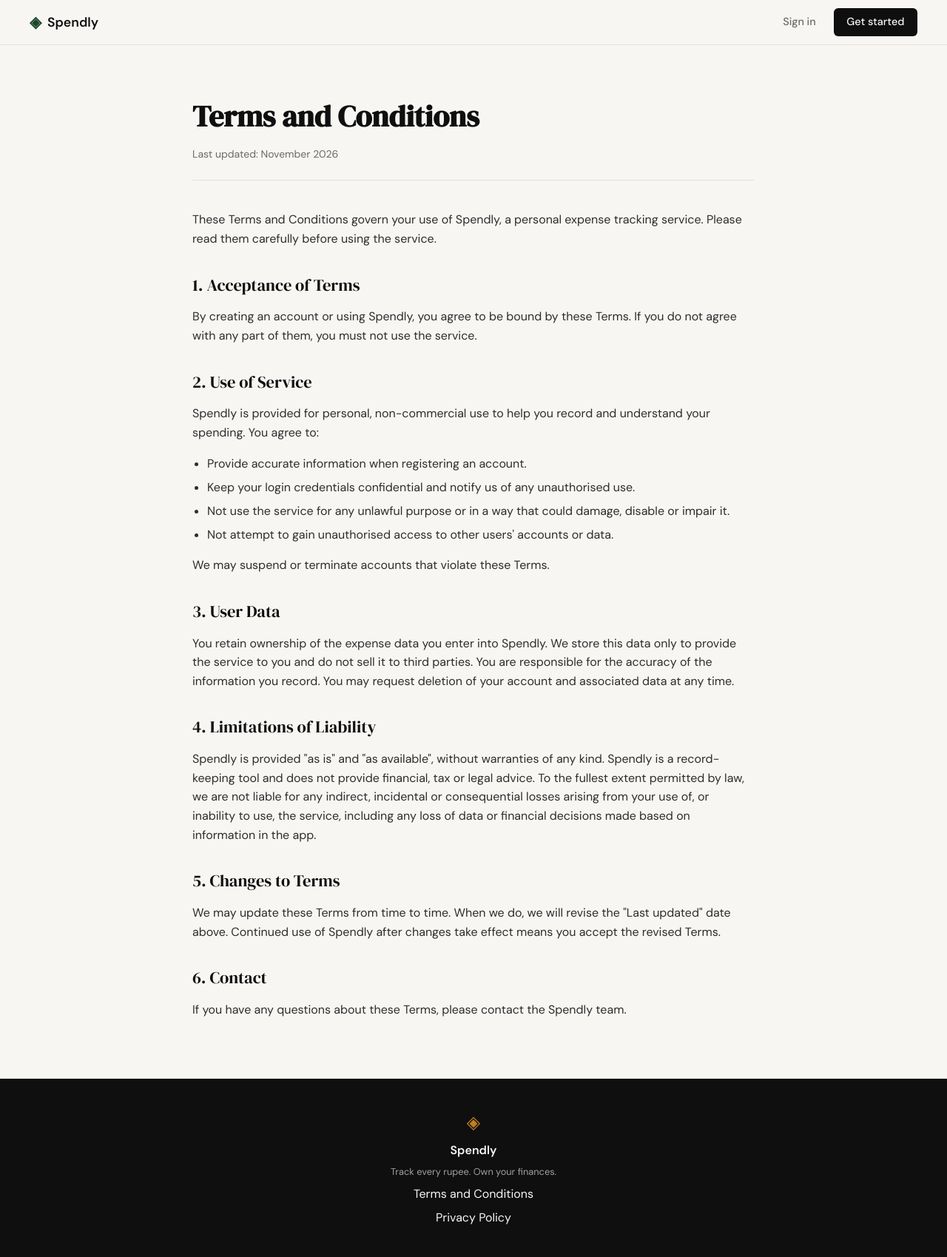
After one commit to Txxjasss/Spendly, a Flask app: page /terms in a window 1280 px wide. The commit adds this page. Shown: the whole page at 74% size. Run offline with Flask 3, Linux system fonts and the light colour scheme.

Commit message:
landing: add terms and conditions page and route

```diff
--- a/app.py
+++ b/app.py
@@ -20,6 +20,11 @@ def register():
 @app.route("/login")
 def login():
     return render_template("login.html")
+
+
+@app.route("/terms")
+def terms():
+    return render_template("terms.html")
 
 
 # ------------------------------------------------------------------ #
--- a/static/css/style.css
+++ b/static/css/style.css
@@ -478,6 +478,62 @@ a { color: inherit; text-decoration: none; }
 .auth-switch a:hover { text-decoration: underline; }
 
 /* ------------------------------------------------------------------ */
+/* Legal pages                                                         */
+/* ------------------------------------------------------------------ */
+
+.legal-section {
+    padding: 4rem 2rem;
+}
+
+.legal-container {
+    max-width: 760px;
+    margin: 0 auto;
+}
+
+.legal-header {
+    margin-bottom: 2.5rem;
+    padding-bottom: 1.5rem;
+    border-bottom: 1px solid var(--border);
+}
+
+.legal-title {
+    font-family: var(--font-display);
+    font-size: 2.5rem;
+    color: var(--ink);
+    margin-bottom: 0.5rem;
+}
+
+.legal-updated {
+    font-size: 0.875rem;
+    color: var(--ink-muted);
+}
+
+.legal-body {
+    color: var(--ink-soft);
+}
+
+.legal-body h2 {
+    font-family: var(--font-display);
+    font-weight: 400;
+    font-size: 1.4rem;
+    color: var(--ink);
+    margin: 2rem 0 0.75rem;
+}
+
+.legal-body p { margin-bottom: 1rem; }
+
+.legal-body ul {
+    margin: 0 0 1rem 1.25rem;
+}
+
+.legal-body li { margin-bottom: 0.4rem; }
+
+@media (max-width: 600px) {
+    .legal-section { padding: 2.5rem 1rem; }
+    .legal-title { font-size: 2rem; }
+}
+
+/* ------------------------------------------------------------------ */
 /* Footer                                                              */
 /* ------------------------------------------------------------------ */
 
--- a/templates/base.html
+++ b/templates/base.html
@@ -34,7 +34,7 @@
             <span class="brand-icon">◈</span>
             <span class="footer-name">Spendly</span>
             <p class="footer-copy">Track every rupee. Own your finances.</p>
-            <a href="#">Terms and Conditions</a>
+            <a href="{{ url_for('terms') }}">Terms and Conditions</a>
             <a href="#">Privacy Policy</a>
         </div>
     </footer>
--- /dev/null
+++ b/templates/terms.html
@@ -0,0 +1,79 @@
+{% extends "base.html" %}
+
+{% block title %}Terms and Conditions — Spendly{% endblock %}
+
+{% block content %}
+
+<section class="legal-section">
+    <div class="legal-container">
+        <header class="legal-header">
+            <h1 class="legal-title">Terms and Conditions</h1>
+            <p class="legal-updated">Last updated: November 2026</p>
+        </header>
+
+        <div class="legal-body">
+            <p>
+                These Terms and Conditions govern your use of Spendly, a personal
+                expense tracking service. Please read them carefully before using
+                the service.
+            </p>
+
+            <h2>1. Acceptance of Terms</h2>
+            <p>
+                By creating an account or using Spendly, you agree to be bound by
+                these Terms. If you do not agree with any part of them, you must
+                not use the service.
+            </p>
+
+            <h2>2. Use of Service</h2>
+            <p>
+                Spendly is provided for personal, non-commercial use to help you
+                record and understand your spending. You agree to:
+            </p>
+            <ul>
+                <li>Provide accurate information when registering an account.</li>
+                <li>Keep your login credentials confidential and notify us of any unauthorised use.</li>
+                <li>Not use the service for any unlawful purpose or in a way that could damage, disable or impair it.</li>
+                <li>Not attempt to gain unauthorised access to other users' accounts or data.</li>
+            </ul>
+            <p>
+                We may suspend or terminate accounts that violate these Terms.
+            </p>
+
+            <h2>3. User Data</h2>
+            <p>
+                You retain ownership of the expense data you enter into Spendly.
+                We store this data only to provide the service to you and do not
+                sell it to third parties. You are responsible for the accuracy of
+                the information you record. You may request deletion of your
+                account and associated data at any time.
+            </p>
+
+            <h2>4. Limitations of Liability</h2>
+            <p>
+                Spendly is provided "as is" and "as available", without warranties
+                of any kind. Spendly is a record-keeping tool and does not provide
+                financial, tax or legal advice. To the fullest extent permitted by
+                law, we are not liable for any indirect, incidental or
+                consequential losses arising from your use of, or inability to
+                use, the service, including any loss of data or financial decisions
+                made based on information in the app.
+            </p>
+
+            <h2>5. Changes to Terms</h2>
+            <p>
+                We may update these Terms from time to time. When we do, we will
+                revise the "Last updated" date above. Continued use of Spendly after
+                changes take effect means you accept the revised Terms.
+            </p>
+
+            <h2>6. Contact</h2>
+            <p>
+                If you have any questions about these Terms, please contact the
+                Spendly team.
+            </p>
+        </div>
+    </div>
+</section>
+
+{% endblock %}
```
Also changed, not shown: file.txt (added, +67 -0 lines).
